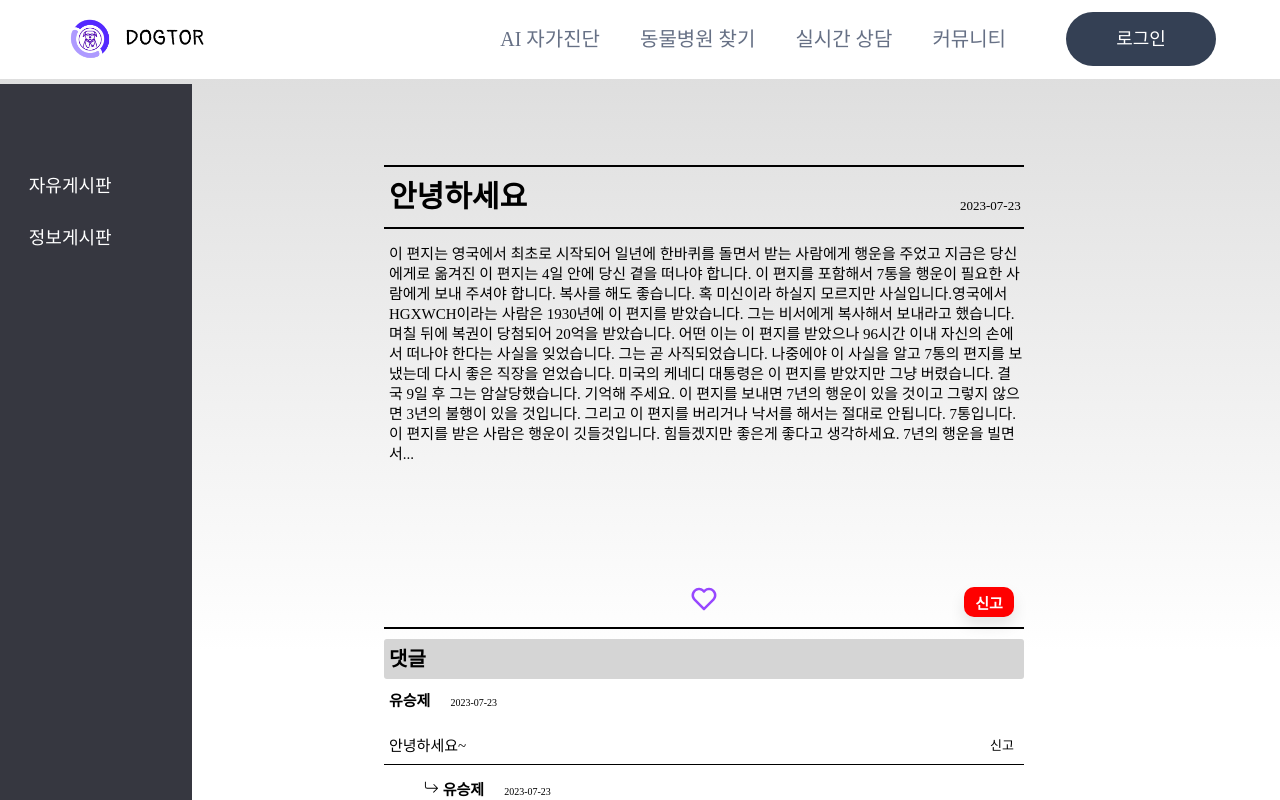
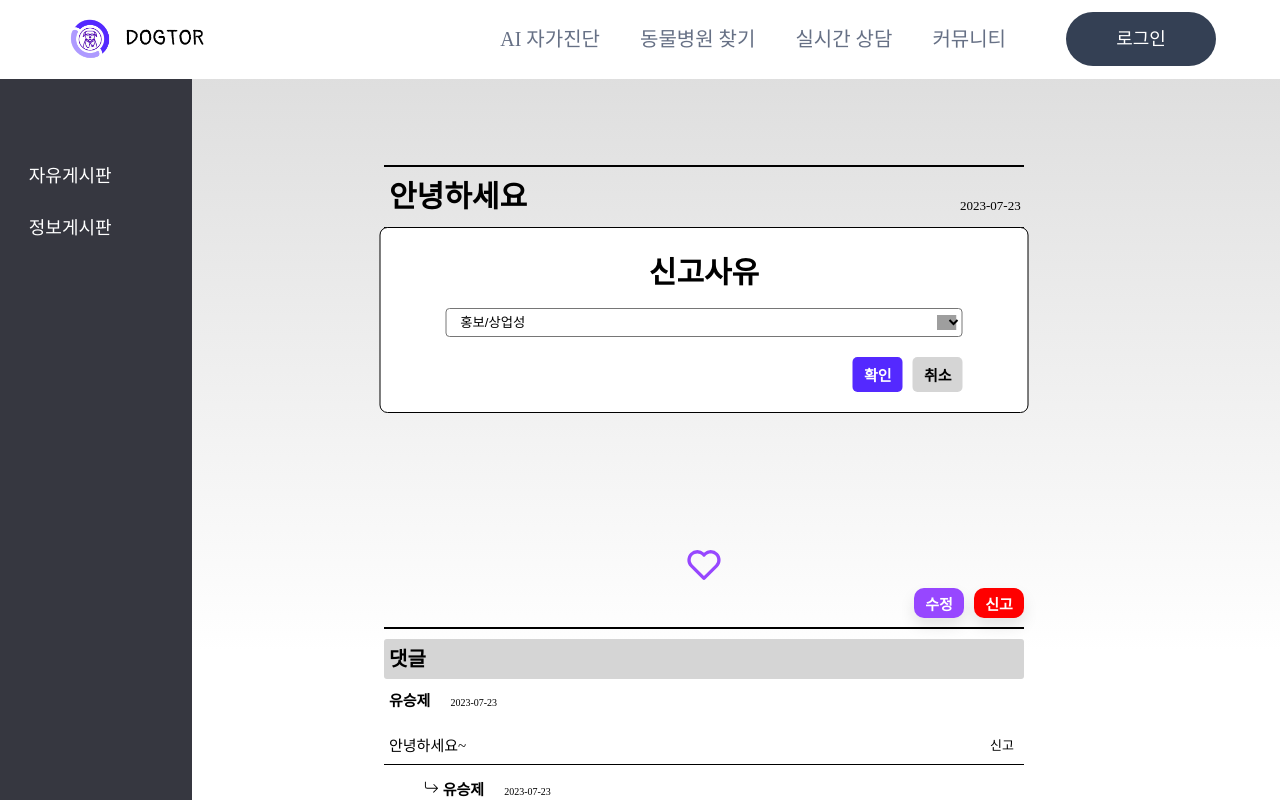
Before and after one commit to JeongTaekCho/-DOCTOR, a React (Vite) app: page /free/1 in a window 1280 px wide. Both pictures are taken after a click on the button "신고". Shown: the top 800 px of the page. Built offline with nearby package versions, Linux system fonts and the light colour scheme; grey boxes are pictures that could not be loaded; a web font is replaced by a local one.

Commit message:
✨ Feat :  커뮤니티 수정 신고 추가

```diff
--- a/src/components/community/FreeDetail/index.tsx
+++ b/src/components/community/FreeDetail/index.tsx
@@ -1,10 +1,30 @@
-import React from 'react';
+import React, { useState } from 'react';
 import * as S from './style';
 import { BiHeart } from 'react-icons/bi';
 import { BsArrowReturnRight } from 'react-icons/bs';
 import { ROUTE } from '../../../constants/routes/routeData.tsx';
 import SideLayout from '../../layout/SideBar.tsx';
 const FreeDetail = () => {
+  const [modal, setModal] = useState(false);
+  const [isEditing, setIsEditing] = useState(false);
+
+  const openModal = () => {
+    setModal(true);
+  };
+
+  const closeModal = () => {
+    setModal(false);
+  };
+
+  const handleEditClick = () => {
+    setIsEditing(true);
+  };
+
+  const handleEditDelete = () => {
+    setIsEditing(false);
+  };
+
+  const text = '안녕하세요';
   return (
     <div style={{ width: '100%' }}>
       <SideLayout />
@@ -15,24 +35,25 @@ const FreeDetail = () => {
           <S.Date>2023-07-23</S.Date>
         </S.Header>
         <S.MainDiv>
-          <S.MainText>
-            이 편지는 영국에서 최초로 시작되어 일년에 한바퀴를 돌면서 받는 사람에게 행운을 주었고
-            지금은 당신에게로 옮겨진 이 편지는 4일 안에 당신 곁을 떠나야 합니다. 이 편지를 포함해서
-            7통을 행운이 필요한 사람에게 보내 주셔야 합니다. 복사를 해도 좋습니다. 혹 미신이라
-            하실지 모르지만 사실입니다.영국에서 HGXWCH이라는 사람은 1930년에 이 편지를 받았습니다.
-            그는 비서에게 복사해서 보내라고 했습니다. 며칠 뒤에 복권이 당첨되어 20억을 받았습니다.
-            어떤 이는 이 편지를 받았으나 96시간 이내 자신의 손에서 떠나야 한다는 사실을 잊었습니다.
-            그는 곧 사직되었습니다. 나중에야 이 사실을 알고 7통의 편지를 보냈는데 다시 좋은 직장을
-            얻었습니다. 미국의 케네디 대통령은 이 편지를 받았지만 그냥 버렸습니다. 결국 9일 후 그는
-            암살당했습니다. 기억해 주세요. 이 편지를 보내면 7년의 행운이 있을 것이고 그렇지 않으면
-            3년의 불행이 있을 것입니다. 그리고 이 편지를 버리거나 낙서를 해서는 절대로 안됩니다.
-            7통입니다. 이 편지를 받은 사람은 행운이 깃들것입니다. 힘들겠지만 좋은게 좋다고
-            생각하세요. 7년의 행운을 빌면서...
-          </S.MainText>
+          <S.MainTextDiv>
+            {isEditing ? <S.MainTextArea>{text}</S.MainTextArea> : <S.MainText>{text}</S.MainText>}
+          </S.MainTextDiv>
           <S.HeartIcon>
-            <BiHeart size="30" />
+            <BiHeart size="40" />
           </S.HeartIcon>
-          <S.ReportText>신고</S.ReportText>
+          <S.ReportTextDiv>
+            {isEditing ? (
+              <div>
+                <S.ConfirmButton>확인</S.ConfirmButton>
+                <S.ReportText onClick={handleEditDelete}>취소</S.ReportText>
+              </div>
+            ) : (
+              <div>
+                <S.Correction onClick={handleEditClick}>수정</S.Correction>
+                <S.ReportText onClick={openModal}>신고</S.ReportText>
+              </div>
+            )}
+          </S.ReportTextDiv>
         </S.MainDiv>
         <S.CommentDiv>댓글</S.CommentDiv>
         <S.Comment>
@@ -68,6 +89,27 @@ const FreeDetail = () => {
           <S.ListButton to={ROUTE.COMMUNITY.link}>목록</S.ListButton>
         </S.ListDiv>
       </S.Container>
+      {modal && (
+        <S.Modal>
+          <S.Card>
+            <S.Reason>신고사유</S.Reason>
+            <S.ReasonDiv>
+              <S.ReasonBox>
+                <S.ReasonOption value="">홍보/상업성</S.ReasonOption>
+                <S.ReasonOption value="학생">스팸</S.ReasonOption>
+                <S.ReasonOption value="회사원">욕설/인신공격</S.ReasonOption>
+                <S.ReasonOption value="기타">음란/선정성</S.ReasonOption>
+                <S.ReasonOption value="기타">불법정보</S.ReasonOption>
+                <S.ReasonOption value="기타">개인정보 노출</S.ReasonOption>
+              </S.ReasonBox>
+            </S.ReasonDiv>
+            <S.ButtonDiv>
+              <S.BlueButton>확인</S.BlueButton>
+              <S.RedButton onClick={closeModal}>취소</S.RedButton>
+            </S.ButtonDiv>
+          </S.Card>
+        </S.Modal>
+      )}
     </div>
   );
 };
--- a/src/components/community/FreeDetail/style.ts
+++ b/src/components/community/FreeDetail/style.ts
@@ -50,20 +50,27 @@ export const MainText = styled.div`
   line-height: 2rem;
 `;
 
-export const HeartIcon = styled.span`
-  position: absolute;
-  bottom: 1rem;
-  left: 50%;
-  transform: translateX(-50%);
+export const MainTextArea = styled.textarea`
+  width: 100%;
+  padding: 1.5rem 0 0 0.5rem;
+  font-size: 1.5rem;
+  line-height: 2rem;
+  resize: none;
+  height: 100%;
+  border: none;
+  border-radius: 1px;
+`;
+
+export const HeartIcon = styled.div`
   cursor: pointer;
   font-size: 2rem;
   color: #9747ff;
+  width: 100%;
+  text-align: center;
+  padding-top: 1rem;
 `;
 
 export const ReportText = styled.button`
-  position: absolute;
-  bottom: 1rem;
-  right: 1rem;
   cursor: pointer;
   background-color: red;
   color: white;
@@ -76,6 +83,38 @@ export const ReportText = styled.button`
   transition: all 0.3s ease 0s;
   cursor: pointer;
   outline: none;
+`;
+
+export const Correction = styled.button`
+  cursor: pointer;
+  background-color: #9747ff;
+  color: white;
+  height: 3rem;
+  width: 5rem;
+  font-size: 1.5rem;
+  border-radius: 1rem;
+  font-weight: bolder;
+  box-shadow: 0px 8px 15px rgba(0, 0, 0, 0.1);
+  transition: all 0.3s ease 0s;
+  cursor: pointer;
+  outline: none;
+  margin-right: 1rem;
+`;
+
+export const ConfirmButton = styled.button`
+  cursor: pointer;
+  background-color: blue;
+  color: white;
+  height: 3rem;
+  width: 5rem;
+  font-size: 1.5rem;
+  border-radius: 1rem;
+  font-weight: bolder;
+  box-shadow: 0px 8px 15px rgba(0, 0, 0, 0.1);
+  transition: all 0.3s ease 0s;
+  cursor: pointer;
+  outline: none;
+  margin-right: 1rem;
 `;
 
 export const CommentDiv = styled.div`
@@ -188,3 +227,89 @@ export const ListButton = styled(Link)`
   padding: 0.3rem;
   border-radius: 3px;
 `;
+
+export const Modal = styled.div`
+  width: 100%;
+`;
+
+export const Card = styled.div`
+  width: 64.9rem;
+  z-index: 999999;
+  position: fixed;
+  top: 40%;
+  left: 55%;
+  transform: translate(-50%, -50%);
+  background-color: white;
+  border-radius: 8px;
+  border: 1px solid black;
+  padding: 3rem 0 2rem 0;
+`;
+
+export const Reason = styled.div`
+  text-align: center;
+  font-weight: 700;
+  font-size: 3rem;
+`;
+
+export const ReasonDiv = styled.div`
+  text-align: center;
+  height: 100%;
+  padding-top: 2rem;
+`;
+
+export const ReasonBox = styled.select`
+  width: 80%;
+  height: 100%;
+  background: url('https://freepikpsd.com/media/2019/10/down-arrow-icon-png-7-Transparent-Images.png')
+    calc(100% - 5px) center no-repeat;
+  background-size: 20px;
+  padding: 5px 30px 5px 10px;
+  border-radius: 4px;
+  outline: 0 none;
+`;
+
+export const ReasonOption = styled.option`
+  background: black;
+  color: #fff;
+  padding: 3px 0;
+`;
+
+export const ButtonDiv = styled.div`
+  width: 90%;
+  text-align: right;
+  padding-top: 2rem;
+  display: flex;
+  align-items: center;
+  justify-content: flex-end;
+  gap: 1rem;
+`;
+
+export const BlueButton = styled.button`
+  width: 5rem;
+  height: 3.5rem;
+  border-radius: 5px;
+  background-color: #5429ff;
+  font-size: 1.5rem;
+  font-weight: bolder;
+  color: white;
+  text-align: center;
+`;
+
+export const RedButton = styled.button`
+  width: 5rem;
+  height: 3.5rem;
+  border-radius: 5px;
+  background-color: #d5d5d5;
+  font-size: 1.5rem;
+  font-weight: bolder;
+  color: black;
+  text-align: center;
+`;
+
+export const MainTextDiv = styled.div`
+  height: 77%;
+`;
+
+export const ReportTextDiv = styled.div`
+  text-align: right;
+`;
--- a/src/components/community/SideBar/style.ts
+++ b/src/components/community/SideBar/style.ts
@@ -5,7 +5,7 @@ export const Side = styled.div`
   width: 15%;
   position: fixed;
   height: 100%;
-  top: 8.4rem;
+  top: 7.4rem;
   left: 0;
   padding-top: 8rem;
 `;
--- a/src/hooks/query/useGetUsersQuery.ts
+++ b/src/hooks/query/useGetUsersQuery.ts
@@ -32,7 +32,7 @@ interface Vet {
 
 interface UserResponse {
   user: User;
-  ver: Vet | null;
+  vet: Vet | null;
 }
 
 const getUsers = async (): Promise<UserResponse> => {
--- a/src/pages/Community/style.ts
+++ b/src/pages/Community/style.ts
@@ -15,7 +15,7 @@ export const Side = styled.div`
   width: 15%;
   position: fixed;
   height: 100%;
-  top: 8.4rem;
+  top: 7.4rem;
   left: 0;
   padding-top: 8rem;
 `;
--- a/src/pages/MyPage/index.tsx
+++ b/src/pages/MyPage/index.tsx
@@ -4,7 +4,7 @@ import Avatar from '@mui/material/Avatar';
 import MyManage from '../../components/mypage/Manage';
 import List from '../../components/mypage/List';
 import { BiPencil } from 'react-icons/bi';
-// import { useGetUsersQuery } from '../../hooks/query/useGetUsersQuery';
+import { useGetUsersQuery } from '../../hooks/query/useGetUsersQuery';
 import { GrClose } from 'react-icons/gr';
 
 const MyPage = () => {
@@ -43,9 +43,9 @@ const MyPage = () => {
 
   const imgInput = useRef<HTMLInputElement | null>(null);
 
-  // const { data: userData } = useGetUsersQuery();
-  const certification = 'vet';
-  const vetStatus = 'pending';
+  const { data: userData } = useGetUsersQuery();
+  const certification = userData?.user?.role;
+  const vetStatus = userData?.vet?.status;
   return (
     <S.Wrap>
       <S.Container>
@@ -68,8 +68,7 @@ const MyPage = () => {
               name="profile_img"
               onChange={onChange}
             />
-            {/* <S.Name>{userData?.data?.user?.nickname}</S.Name> */}
-            <S.Name>유승제</S.Name>
+            <S.Name>{userData?.user?.nickname}</S.Name>
             <S.State>
               계정상태: <S.StateSpan>정상</S.StateSpan>
             </S.State>
```
Also changed, not shown: src/components/mypage/Manage/index.tsx (+14 -14 lines).
